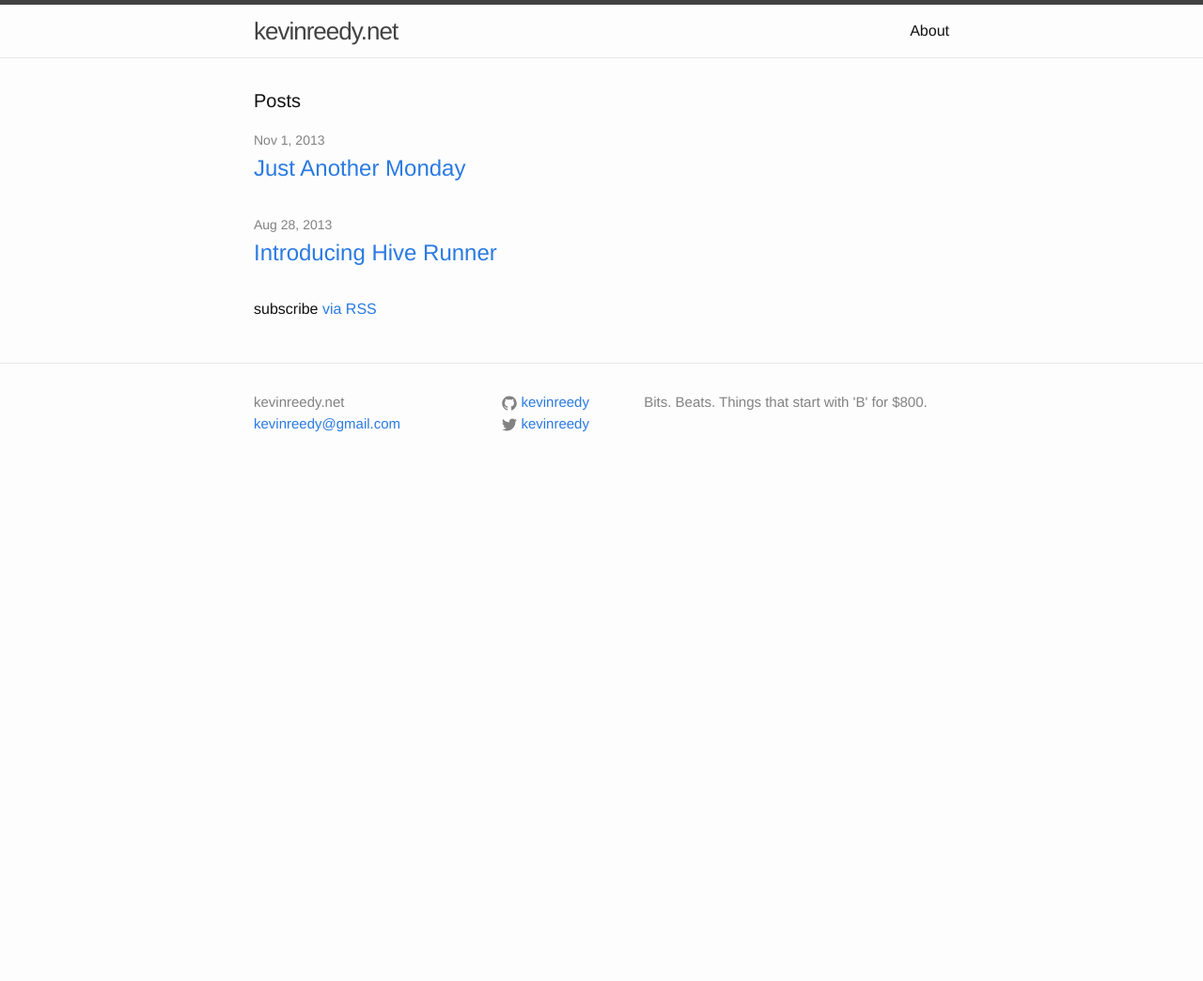
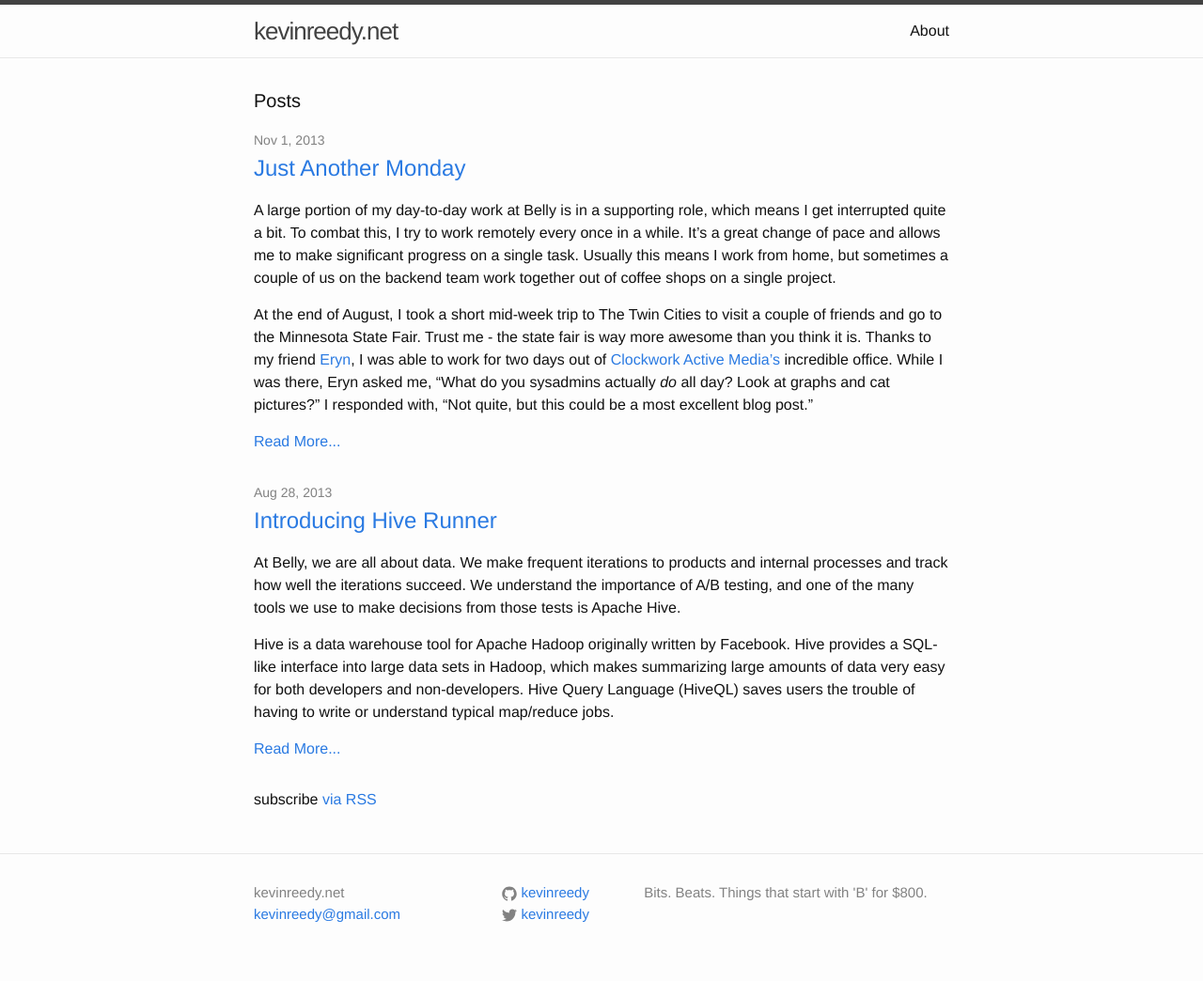
Before and after one commit to kevinreedy/kevinreedy.net, a Jekyll site: the page built from index.html, in a window 1280 px wide. Shown: the whole page at 94% size. Built offline with Jekyll 4.4.1, drawn with Linux system fonts in a browser that asks for light colours; before the commit the page ends 900 px from its top, so only the background shows below that.

Commit message:
add "read more" functionality

```diff
--- a/_posts/2013-08-28-introducing-hive-runner.html.markdown
+++ b/_posts/2013-08-28-introducing-hive-runner.html.markdown
@@ -104,3 +104,5 @@ Hive Runner is open source software and available at [GitHub](https://github.com
 * [Hue](http://cloudera.github.io/hue/)
 * [Apache Oozie](http://oozie.apache.org/)
 * [Chronos: A Replacement for Cron](http://nerds.airbnb.com/introducing-chronos/)
+
+Mirrored from [Belly's Tech Blog](https://tech.bellycard.com/blog/introducing-hive-runner/)
--- a/_posts/2013-11-01-just-another-monday.markdown
+++ b/_posts/2013-11-01-just-another-monday.markdown
@@ -79,3 +79,5 @@ Because we now have several applications that need access to these files, the de
 
 ## MySQL Access
 We have a MySQL slave that is dedicated for ad-hoc queries, but it isn't open to the public internet or our office network. We require using an SSH Tunnel and connecting with a passphrase-encrypted SSH key rather than a password.
+
+Mirrored from [Belly's Tech Blog](https://tech.bellycard.com/blog/just-another-monday/)
--- a/index.html
+++ b/index.html
@@ -14,6 +14,15 @@ layout: default
         <h2>
           <a class="post-link" href="{{ post.url | prepend: site.baseurl }}">{{ post.title }}</a>
         </h2>
+
+        <div class="post-content-truncate">
+          {% if post.content contains "<!-- more -->" %}
+            {{ post.content | split:"<!-- more -->" | first % }}
+          {% else %}
+            {{ post.content | strip_html | truncatewords:100 }}
+          {% endif %}
+        </div>
+        <a href="{{ post.url | prepend: site.baseurl }}">Read More...</a>
       </li>
     {% endfor %}
   </ul>
```
Also changed, not shown: other parts of _posts/2013-08-28-introducing-hive-runner.html.markdown (+2 -2 lines), other parts of _posts/2013-11-01-just-another-monday.markdown (+2 -2 lines).
